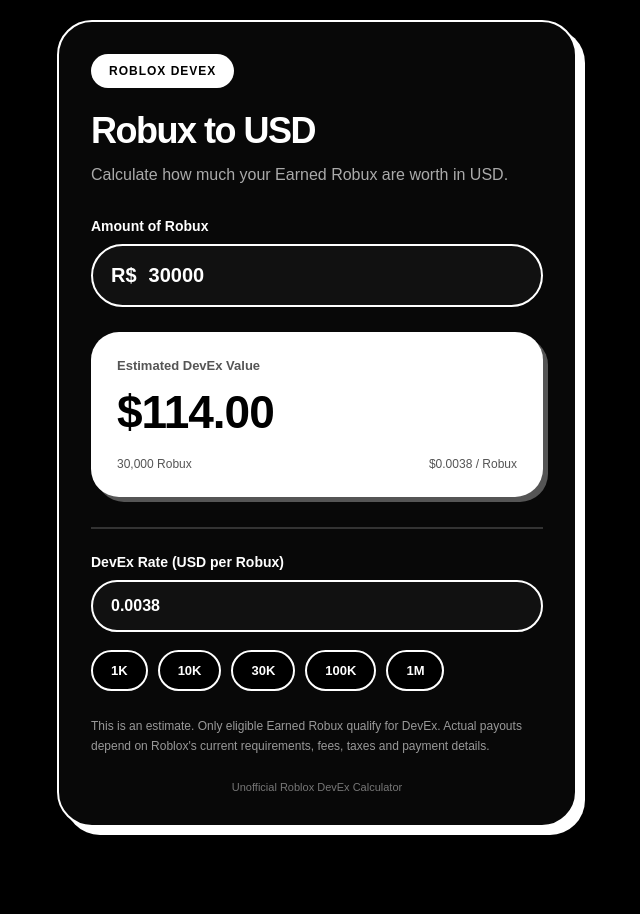
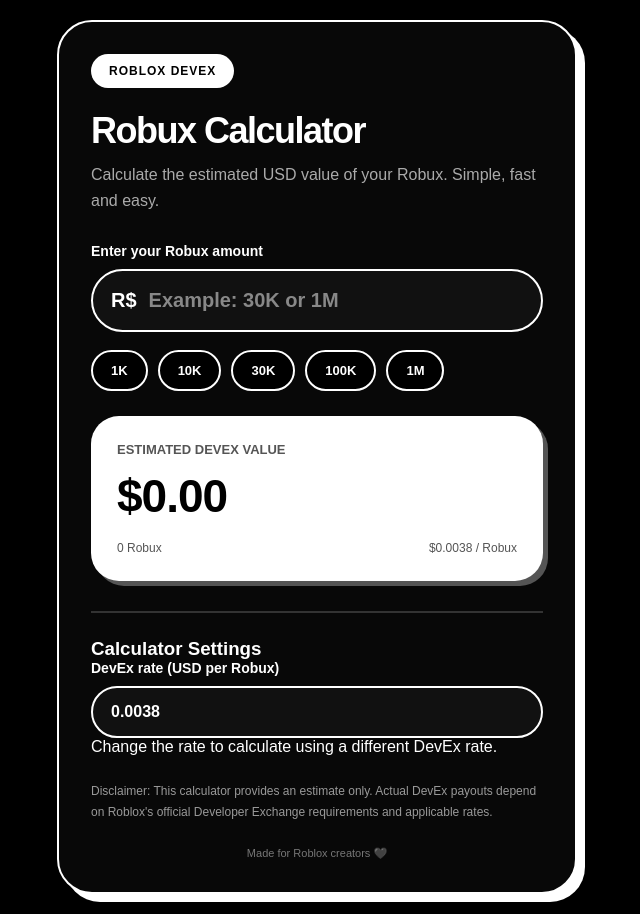
Before and after one commit to Quanzy861/DevEXCalculator, a plain HTML site: page index.html in a window 1280 px wide. Shown: the whole page, without its empty margins (323-963 px from the left). Before the commit the page ends 847 px from the top, so only its background shows below. Drawn offline with Linux system fonts and the light colour scheme.

Commit message:
Update index.html

```diff
--- a/index.html
+++ b/index.html
@@ -4,43 +4,59 @@
 <head>
     <meta charset="UTF-8">
     <meta name="viewport" content="width=device-width, initial-scale=1.0">
-    <title>Robux DevEx Calculator</title>
+    <meta name="theme-color" content="#000000">
+    <title>Roblox DevEx Calculator</title>
     <link rel="stylesheet" href="style.css">
 </head>
 <body>
 
-    <div class="container">
+    <main class="container">
+
         <div class="tag">ROBLOX DEVEX</div>
 
-        <h1>Robux to USD</h1>
+        <h1>Robux Calculator</h1>
         <p class="subtitle">
-            Calculate how much your Earned Robux are worth in USD.
+            Calculate the estimated USD value of your Robux.
+            Simple, fast and easy.
         </p>
 
-        <label for="robux">Amount of Robux</label>
+        <section class="calculator">
+            <label for="robux">Enter your Robux amount</label>
 
             <div class="input-box">
                 <span>R$</span>
                 <input
-                type="number"
+                    type="text"
                     id="robux"
-                placeholder="Enter Robux amount"
-                min="0"
-                value="30000"
+                    placeholder="Example: 30K or 1M"
+                    autocomplete="off"
+                    spellcheck="false"
+                    inputmode="decimal"
                 >
             </div>
 
-        <div class="result">
-            <p>Estimated DevEx Value</p>
-            <h2 id="usd">$114.00</h2>
+            <div class="presets">
+                <button type="button" data-amount="1000">1K</button>
+                <button type="button" data-amount="10000">10K</button>
+                <button type="button" data-amount="30000">30K</button>
+                <button type="button" data-amount="100000">100K</button>
+                <button type="button" data-amount="1000000">1M</button>
+            </div>
+        </section>
+
+        <section class="result" aria-live="polite">
+            <p>ESTIMATED DEVEX VALUE</p>
+            <h2 id="usd">$0.00</h2>
             <div class="details">
-                <span id="robuxText">30,000 Robux</span>
-                <span>$0.0038 / Robux</span>
+                <span id="robuxText">0 Robux</span>
+                <span id="rateText">$0.0038 / Robux</span>
             </div>
-        </div>
+        </section>
 
-        <div class="settings">
-            <label for="rate">DevEx Rate (USD per Robux)</label>
+        <section class="settings">
+            <h3>Calculator Settings</h3>
+            <label for="rate">DevEx rate (USD per Robux)</label>
+
             <input
                 type="number"
                 id="rate"
@@ -49,25 +65,23 @@
                 step="0.0001"
             >
 
-            <div class="presets">
-                <button onclick="setRobux(1000)">1K</button>
-                <button onclick="setRobux(10000)">10K</button>
-                <button onclick="setRobux(30000)">30K</button>
-                <button onclick="setRobux(100000)">100K</button>
-                <button onclick="setRobux(1000000)">1M</button>
-            </div>
-        </div>
+            <p class="settings-note">
+                Change the rate to calculate using a different
+                DevEx rate.
+            </p>
+        </section>
 
         <p class="disclaimer">
-            This is an estimate. Only eligible Earned Robux qualify
-            for DevEx. Actual payouts depend on Roblox's current
-            requirements, fees, taxes and payment details.
+            Disclaimer: This calculator provides an estimate only.
+            Actual DevEx payouts depend on Roblox's official
+            Developer Exchange requirements and applicable rates.
         </p>
 
         <footer>
-            Unofficial Roblox DevEx Calculator
+            Made for Roblox creators 🖤
         </footer>
-    </div>
+
+    </main>
 
     <script src="script.js"></script>
 </body>
```
Lines whose indentation alone changed are shown as unchanged.
